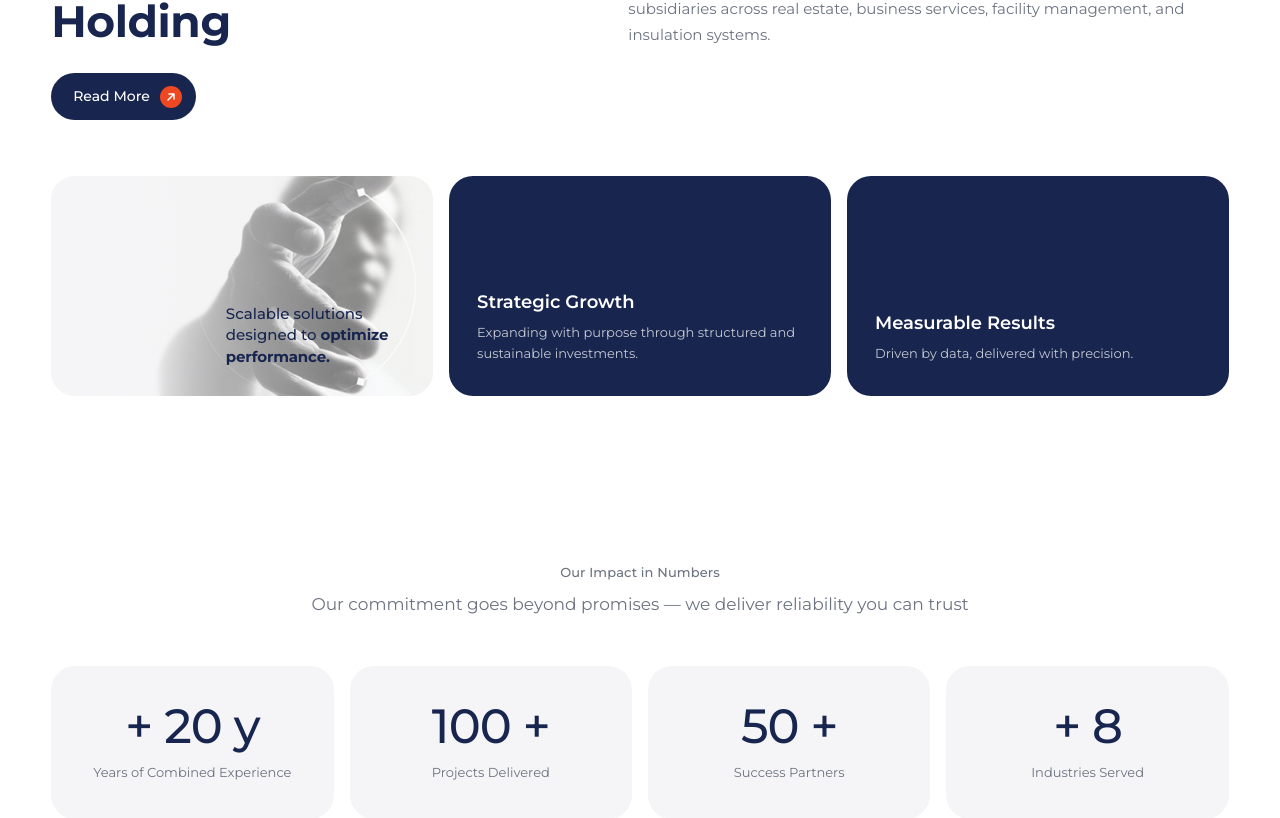
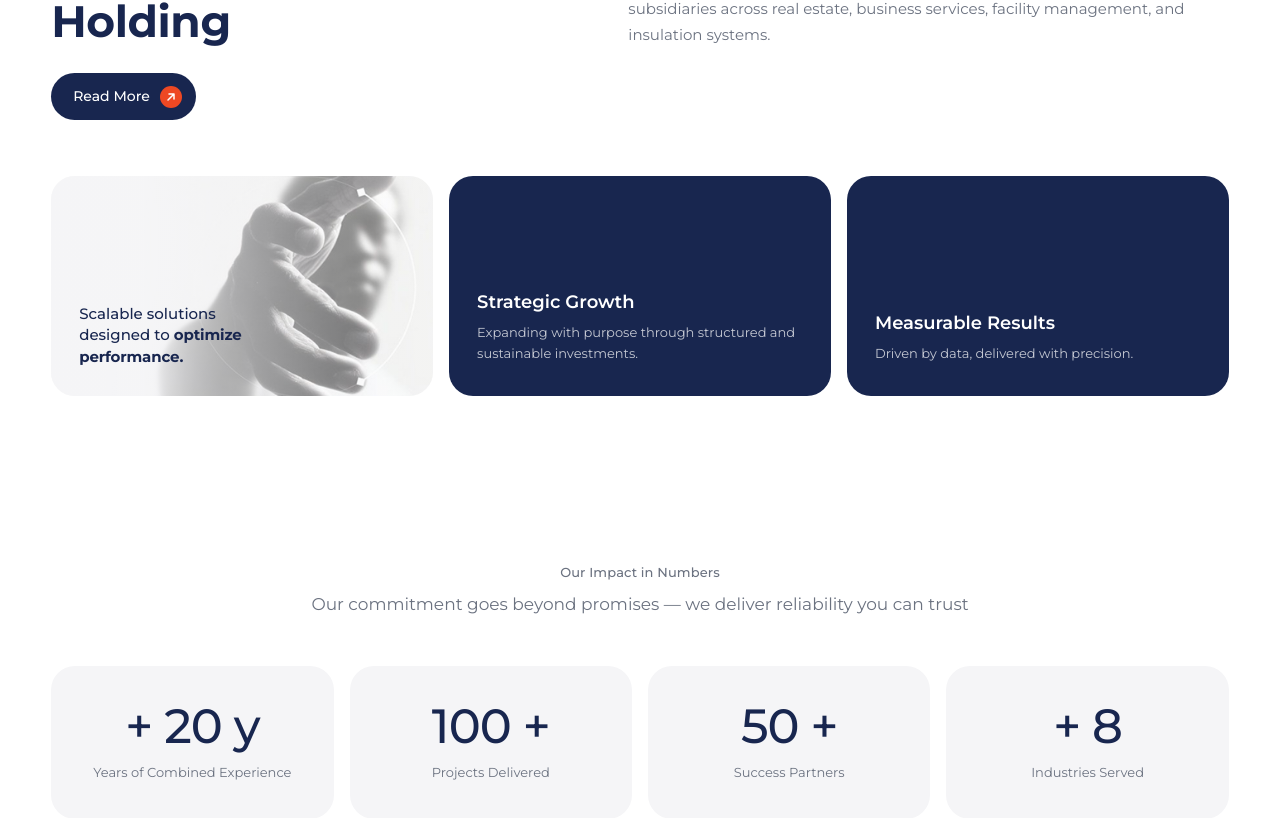
Before and after one commit to jahangirhossain-work/react-app-7, a React (Vite) app: page / in a window 1280 px wide. Shown: the part 800-1618 px from the top of the page. Built offline with nearby package versions, Linux system fonts and the light colour scheme.

Commit message:
hero section text left

```diff
--- a/src/styles/global.css
+++ b/src/styles/global.css
@@ -549,7 +549,6 @@ html[dir='rtl'] .hero__title .accent { color: #fff; }
   grid-template-columns: 1fr 1fr 1fr;
   gap: 16px;
   margin-top: 56px;
-  text-align:left;
 }
 
 .feature-card {
@@ -576,7 +575,9 @@ html[dir='rtl'] .hero__title .accent { color: #fff; }
 .feature-card--overlay {
   position: relative;
   display: flex;
-  align-items: flex-end;
+  flex-direction:column;
+  justify-content:flex-end;
+  align-items: flex-start;
   padding: 28px;
   background-color: #f0f0f2;
   background-position: right center;
@@ -601,6 +602,7 @@ html[dir="rtl"] .feature-card--overlay::before {
   line-height: 1.45;
   max-width: 55%;
   z-index: 1;
+  text-align:left;
 }
 .feature-card__overlay-title .accent {
   font-weight: 700;
```
